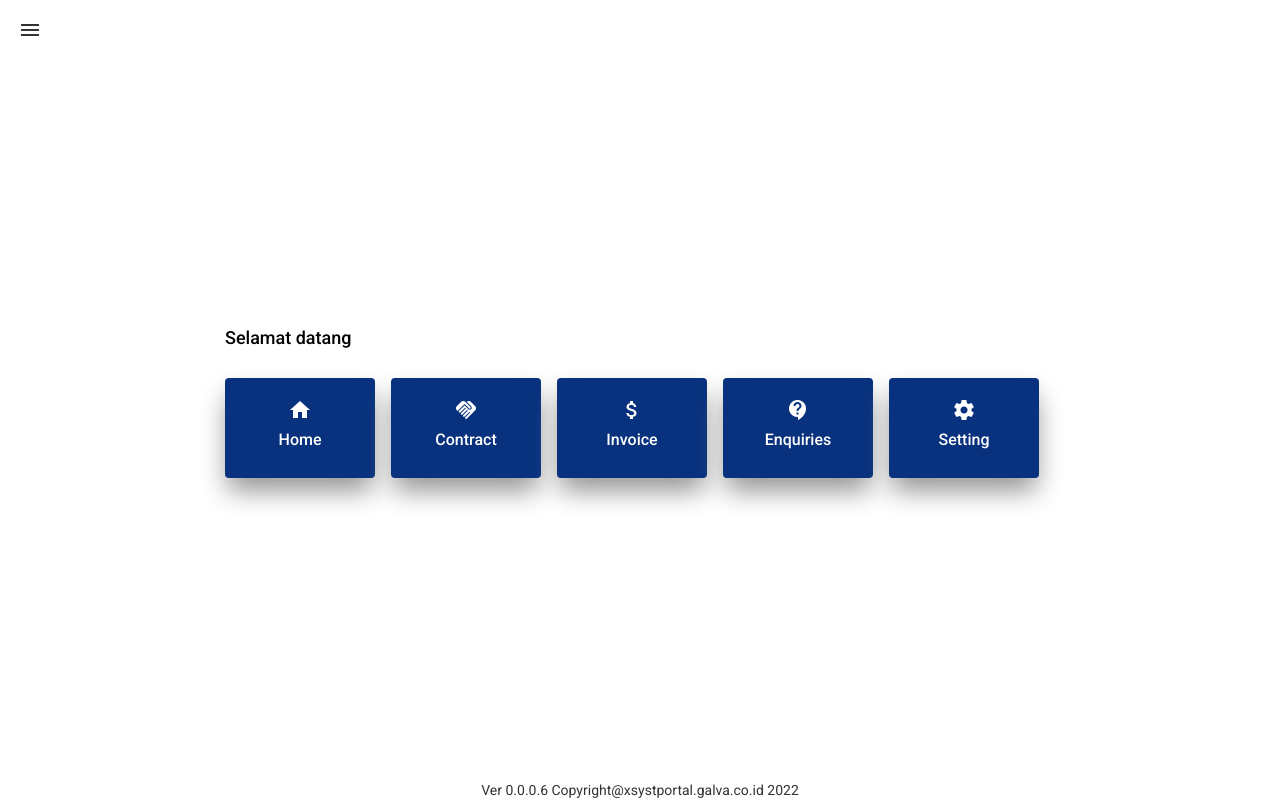
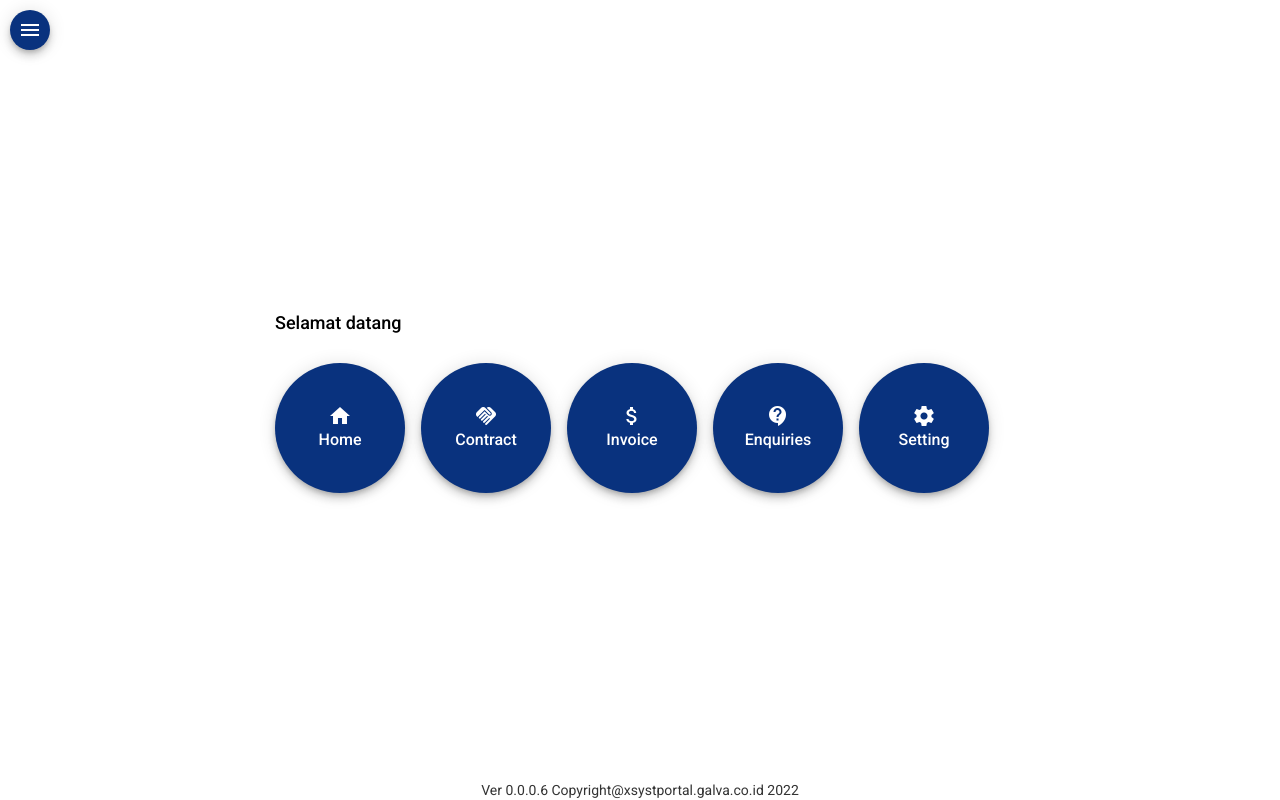
Before and after one commit to suharmanputra/xsyst-customer-portal, an Angular app: page /#/dashboard in a window 1280 px wide. Built offline with nearby package versions, Linux system fonts and the light colour scheme; no server answers.

Commit message:
5 files modified

```diff
--- a/src/app/contract-page/contract-page.component.html
+++ b/src/app/contract-page/contract-page.component.html
@@ -89,6 +89,7 @@
               <td class="lebar-td-100" mat-cell *matCellDef="let row">
                 <button
                   class="btn-table"
+                  mat-stroked-button
                   mat-button
                   color="White"
                   (click)="showdetail(row.id_contract)"
@@ -116,6 +117,7 @@
           [pageSize]="5"
         ></mat-paginator>
       </div>
+      <br />
     </mat-card>
   </div>
 </form>
--- a/src/app/dashboard-page/dashboard-page.component.html
+++ b/src/app/dashboard-page/dashboard-page.component.html
@@ -7,6 +7,7 @@
       <div>
         <button
           class="btn-menu"
+          mat-fab
           mat-button
           color="white"
           (click)="menuBarService.navigatepage('dashboard')"
@@ -20,6 +21,7 @@
       <div>
         <button
           class="btn-menu"
+          mat-fab
           mat-button
           color="white"
           (click)="menuBarService.navigatepage('dashboard/contract')"
@@ -31,7 +33,7 @@
       </div>
 
       <div>
-        <button class="btn-menu" mat-button color="white">
+        <button class="btn-menu" mat-fab mat-button color="white">
           <mat-icon>attach_money</mat-icon>
           <br />
           <span>Invoice</span>
@@ -39,7 +41,7 @@
       </div>
 
       <div>
-        <button class="btn-menu" mat-button color="white">
+        <button class="btn-menu" mat-fab mat-button color="white">
           <mat-icon>contact_support</mat-icon>
           <br />
           <span>Enquiries</span>
@@ -49,6 +51,7 @@
       <div>
         <button
           class="btn-menu"
+          mat-fab
           mat-button
           color="white"
           (click)="openSetting()"
--- a/src/app/product-page/product-page.component.html
+++ b/src/app/product-page/product-page.component.html
@@ -50,7 +50,12 @@
             <ng-container matColumnDef="detail">
               <th mat-header-cell *matHeaderCellDef mat-sort-header></th>
               <td class="lebar-td-100" mat-cell *matCellDef="let row">
-                <button class="btn-table" mat-button color="white">
+                <button
+                  class="btn-table"
+                  mat-stroked-button
+                  mat-button
+                  color="white"
+                >
                   Detail
                 </button>
               </td>
@@ -73,6 +78,7 @@
         [pageSizeOptions]="[5, 10, 25, 100]"
         [pageSize]="5"
       ></mat-paginator>
+      <br />
     </mat-card>
   </div>
 </form>
--- a/src/app/top-bar/top-bar.component.html
+++ b/src/app/top-bar/top-bar.component.html
@@ -1,5 +1,10 @@
 <div class="{{ btnmenu }}">
-  <button mat-icon-button [matMenuTriggerFor]="menu" aria-label="Menu">
+  <button
+    mat-mini-fab
+    class="bg-fnt-main"
+    [matMenuTriggerFor]="menu"
+    aria-label="Menu"
+  >
     <mat-icon>menu</mat-icon>
   </button>
   <mat-menu #menu="matMenu">
--- a/src/styles.css
+++ b/src/styles.css
@@ -14,6 +14,7 @@
   color: black;
   border-radius: 10px;
 }
+
 .bgLogin {
   height: 100%;
   background-repeat: no-repeat;
@@ -178,6 +179,7 @@ button {
   margin-bottom: -0.2em;
 }
 
+/*button Dashboard Menu*/
 .btn-menu {
   background-color: #09327e;
   border: 1px solid #4e6096;
@@ -186,18 +188,23 @@ button {
   color: #ffffff;
   font-size: 16px;
   text-decoration: none;
-  width: 150px;
-  height: 100px;
+  width: 130px !important;
+  height: 130px !important;
+  border-radius: 70% !important;
   box-shadow: 0px 15px 25px -4px rgba(150, 150, 150, 0.24),
     0px 15px 25px -4px rgba(150, 150, 150, 1);
 }
 .btn-menu:hover {
-  background-color: #00b963;
+  background-color: #0066ff;
+  border-radius: 100%;
 }
+
 .btn-menu:active {
   position: relative;
   top: 1px;
+  border-radius: 70%;
 }
+/*End button Dashboard Menu*/
 
 .pad-10 {
   padding: 10px 10px 10px 10px;
@@ -221,7 +228,13 @@ button {
   box-shadow: 0px 15px 25px -4px rgba(150, 150, 150, 0.24),
     0px 15px 25px -4px rgba(150, 150, 150, 1);
 }
-/* Structure */
+
+.bg-fnt-main {
+  background-color: #09327e !important;
+  color: #ffffff !important;
+}
+
+/* Table */
 .tb-container {
   position: relative;
 }
@@ -276,27 +289,12 @@ button {
 
 .btn-table {
   background: #3498db;
-  background-image: -webkit-linear-gradient(top, #3498db, #2980b9);
-  background-image: -moz-linear-gradient(top, #3498db, #2980b9);
-  background-image: -ms-linear-gradient(top, #3498db, #2980b9);
-  background-image: -o-linear-gradient(top, #3498db, #2980b9);
-  background-image: linear-gradient(to bottom, #3498db, #2980b9);
-  -webkit-border-radius: 28;
-  -moz-border-radius: 28;
-  border-radius: 28px;
-  font-family: Arial;
   color: #ffffff;
-  font-size: 14px;
-  padding: 5px 10px 5px 10px;
   text-decoration: none;
 }
 
 .btn-table:hover {
-  background: #3cb0fd;
-  background-image: -webkit-linear-gradient(top, #3cb0fd, #3498db);
-  background-image: -moz-linear-gradient(top, #3cb0fd, #3498db);
-  background-image: -ms-linear-gradient(top, #3cb0fd, #3498db);
-  background-image: -o-linear-gradient(top, #3cb0fd, #3498db);
-  background-image: linear-gradient(to bottom, #3cb0fd, #3498db);
+  background: #0c038a;
   text-decoration: none;
 }
+/*End Table */
```
